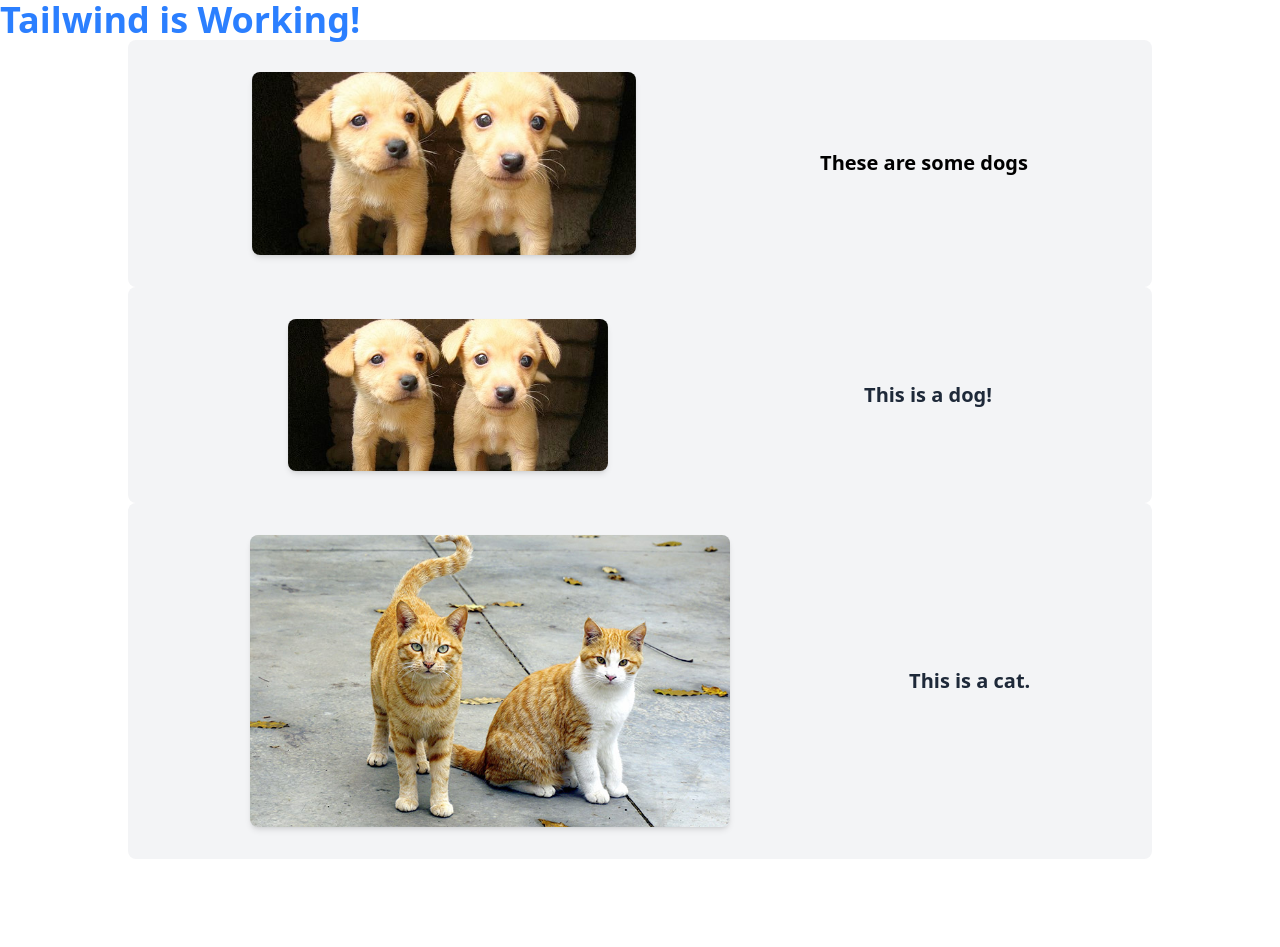
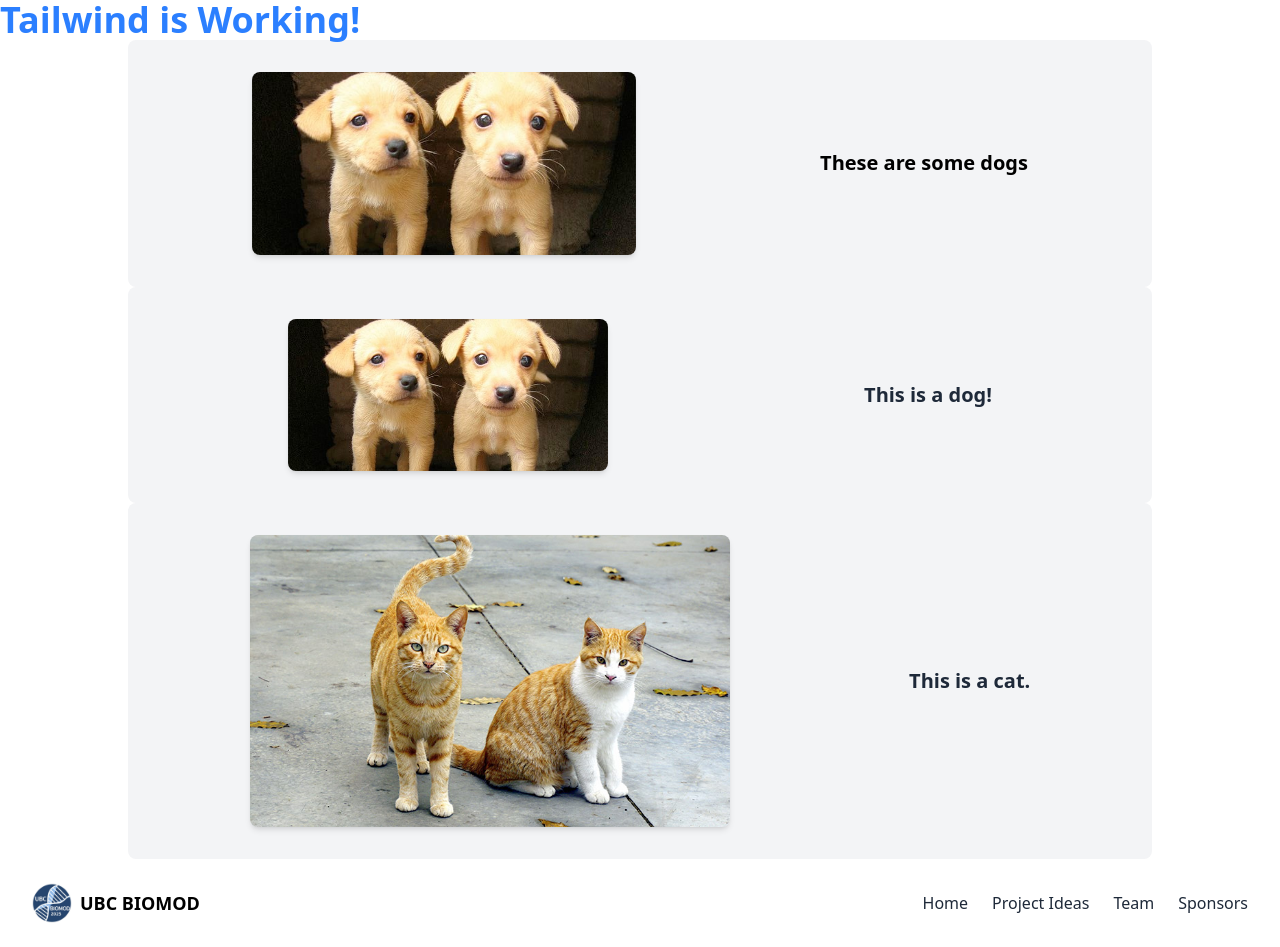
Before and after one commit to ubc-biomod/biomod2025, an Astro site: page / in a window 1280 px wide. Before the commit the page ends 859 px from the top, so only its background shows below. Built offline with nearby package versions, Linux system fonts and the light colour scheme; Astro itself is replaced by a stand-in of ours.

Commit message:
Initial footer (awaiting final design for refinements!)

```diff
--- /dev/null
+++ b/src/components/footer.astro
@@ -0,0 +1,28 @@
+---
+import logo from "../assets/images/logo.png";
+
+const navLinks = [
+  { name: "Home", href: "/" },
+  { name: "Project Ideas", href: "/projects" },
+  { name: "Team", href: "/team" },
+  { name: "Sponsors", href: "/sponsors" },
+];
+---
+
+<footer class="flex items-center justify-between px-8 py-6 bg-white shadow-t-md">
+
+    <div class="flex items-center space-x-2">
+      <img src={logo.src} alt="UBC BIOMOD Logo" class="h-10 w-10">
+      <span class="font-bold text-lg">UBC BIOMOD</span>
+    </div>
+
+    <ul class="flex space-x-6">
+      {navLinks.map((link) => (
+        <li>
+          <a href={link.href} class="text-gray-800 hover:text-blue-600 transition">
+            {link.name}
+          </a>
+        </li>
+      ))}
+    </ul>
+  </footer>
--- a/src/pages/index.astro
+++ b/src/pages/index.astro
@@ -3,9 +3,12 @@ import "../styles/global.css";
 import Example from "../react/example";
 import ExampleBetter from "../react/examplebetter"
 import { exampleData } from "../react/examplebetterdata"
+import Footer from "../components/footer.astro";
 ---
 <h1 class="text-4xl font-bold text-blue-500">Tailwind is Working!</h1>
 <Example />
 {exampleData.map((item) => (
     <ExampleBetter imageSrc={item.imageSrc} text={item.text} imageClass={item.imageClass} />
   ))}
+
+<Footer />
```
Also changed, not shown: src/assets/images/logo.png (added).
